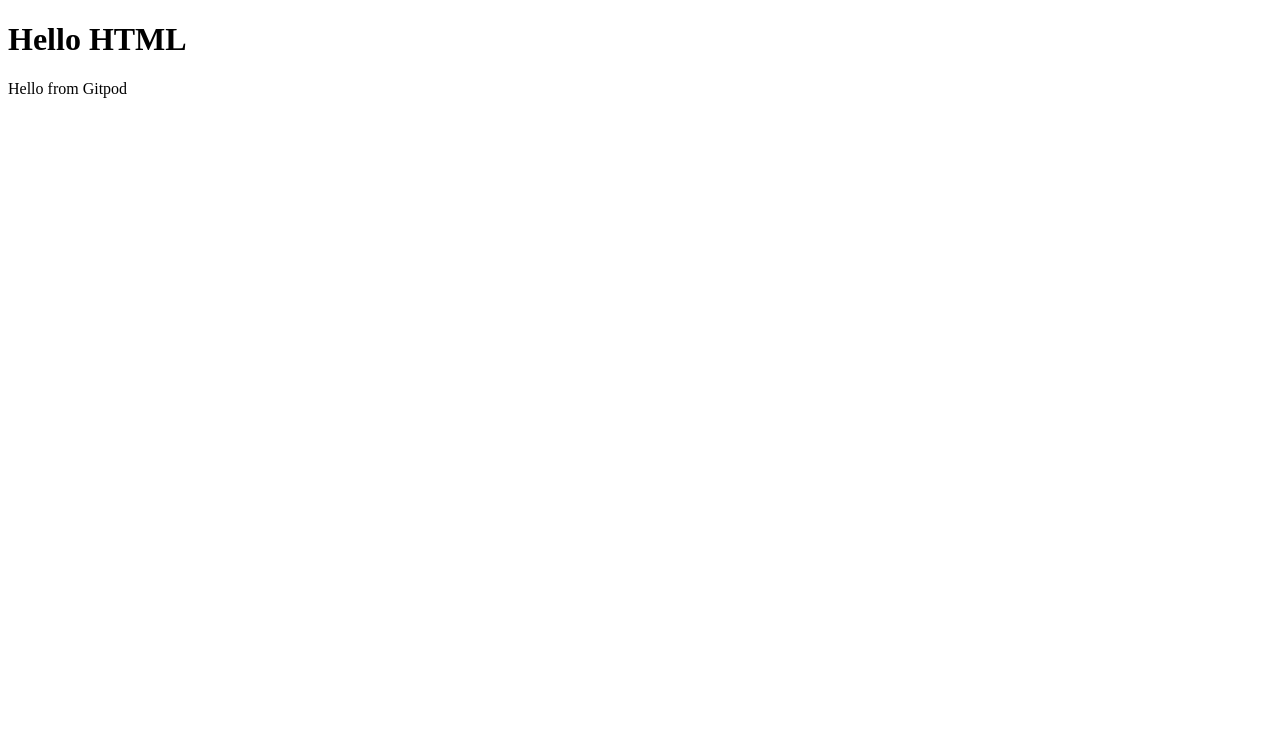
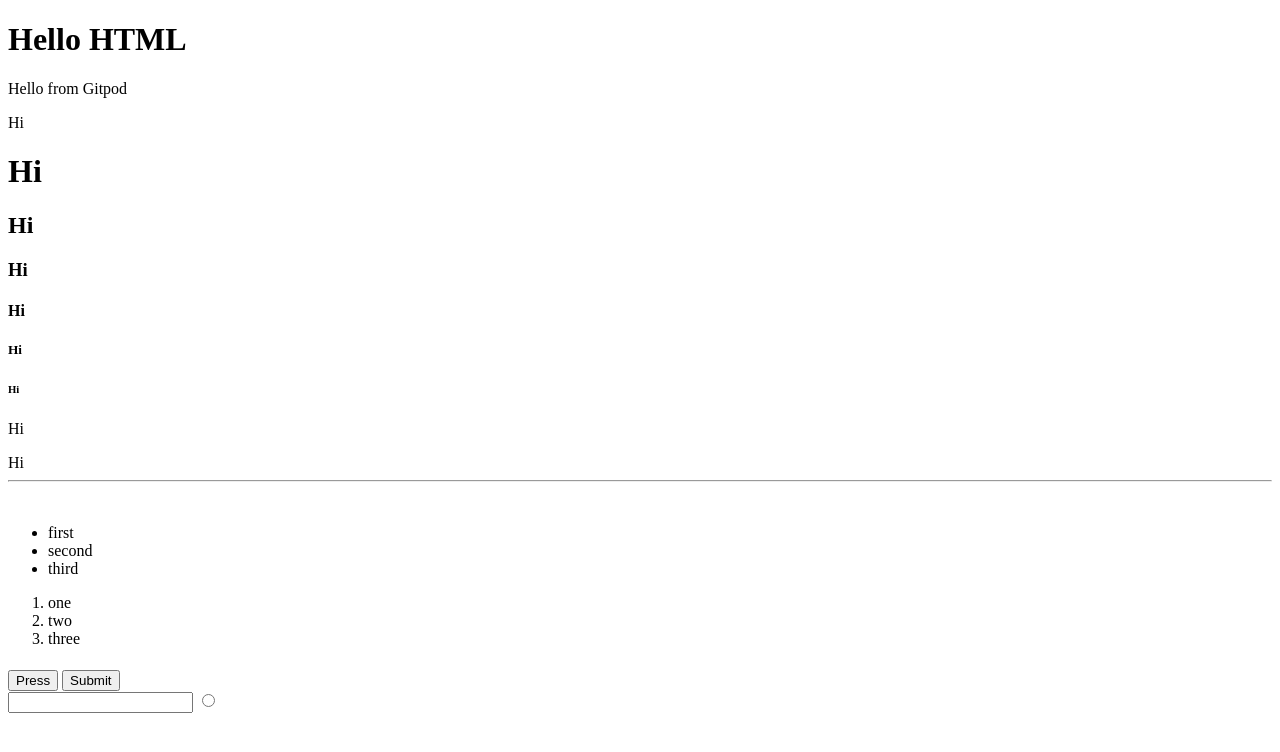
Before and after one commit to andrusb21/HelloWorld, a plain HTML site: page index.html in a window 1280 px wide. Drawn offline with Linux system fonts and the light colour scheme.

Commit message:
Added tags

```diff
--- a/index.html
+++ b/index.html
@@ -6,5 +6,47 @@
 <body>
 <h1>Hello HTML</h1>
 <p>Hello from Gitpod</p>
+
+<div>Hi</div>
+<h1>Hi</h1>
+    <h2>Hi</h2>
+    <h3>Hi</h3>
+    <h4>Hi</h4>
+    <h5>Hi</h5>
+    <h6>Hi</h6>
+    <p>Hi</p>
+    <a>Hi</a>
+    <hr>
+    <br>
+    <ul>
+        <li>first</li>
+        <li>second</li>
+        <li>third</li>
+    </ul>
+    <ol>
+        <li>one</li>
+        <li>two</li>
+        <li>three</li>
+    </ol>
+    <table>
+        <tr>
+            <td></td>
+        </tr>
+    </table>
+    <button>Press</button>
+    <button type="submit">Submit</button>
+    <img src="" alt="">
+    <form action="">
+        <input type="text">
+        <input type="radio">
+        <label for="#"></label>
+    </form>
+    <main></main>
+    <header></header>
+    <footer></footer>
+    <nav></nav>
+    <audio>
+        <source></source>
+    </audio>
 </body>
 </html>
```
